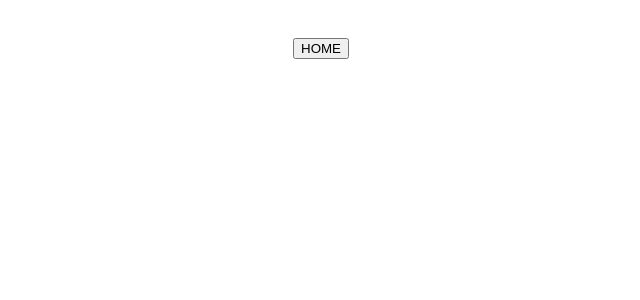
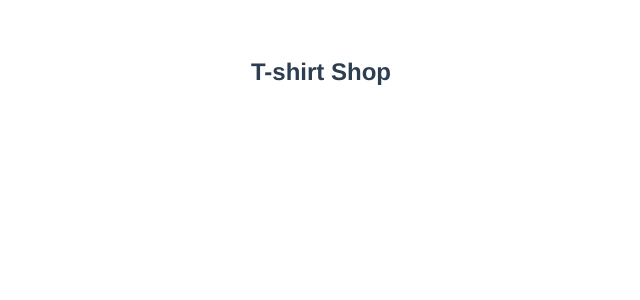
Before and after one commit to jenseneducation-viktor-rizk/TDD-webshop-grupp-5, a Vue app: page / in a window 1280 px wide. Shown: the top 300 px of the page, without its empty margins (319-959 px from the left). Built offline with nearby package versions, Linux system fonts and the light colour scheme.

Commit message:
refactor logo nav, new test file for nav added

```diff
--- /dev/null
+++ b/src/components/Logo.vue
@@ -0,0 +1,15 @@
+<template>
+  <div @click="$emit('logo-clicked')" class="logo">
+      <h2>T-shirt Shop</h2>
+  </div>
+</template>
+
+<script>
+export default {
+
+}
+</script>
+
+<style>
+
+</style>
--- a/src/components/Nav.vue
+++ b/src/components/Nav.vue
@@ -1,24 +1,27 @@
 <template>
   <div id="nav">
-    <button @click="toHomePage" class="logo">HOME</button>
+    <Logo  @logo-clicked="toHomePage"/>
   </div>
 </template>
 
 <script>
+import Logo from '@/components/Logo.vue'
 
 export default {
+  components: {
+    Logo
+  },
   methods: {
     toHomePage() {
-      // if(this.$router.history.current.name == "Home") {
-      //   this.$router.go()
-      // }
-      // else {
-      //   this.$router.push('/')
-      // }{
-      this.$router.push('/')
-    }
+      if(this.$router.history.current.name == "Home") {
+        this.$router.go()
+      }
+      else {
+        this.$router.push('/')
+      }
   }
-};
+}}
+
 </script>
 
 <style>
```
Also changed, not shown: 2 other files (tests, documents, lock files or other folders).
